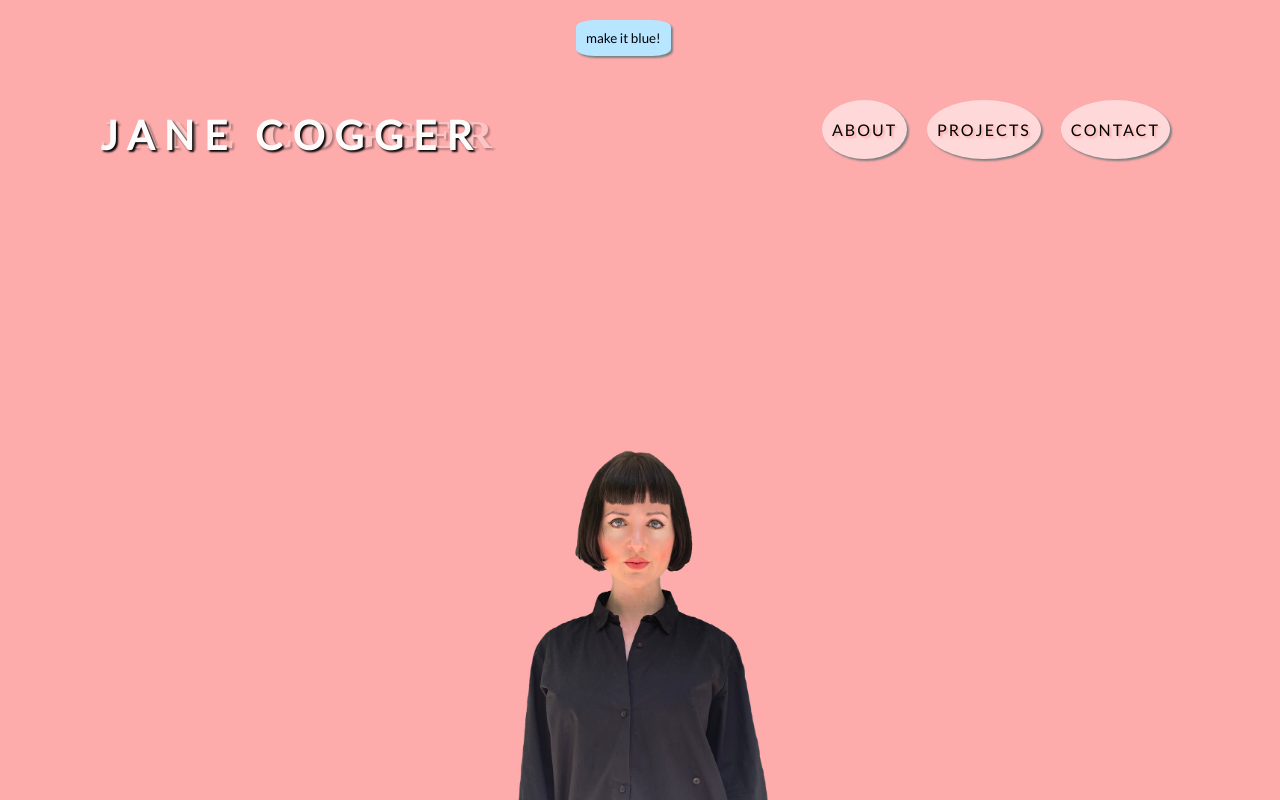
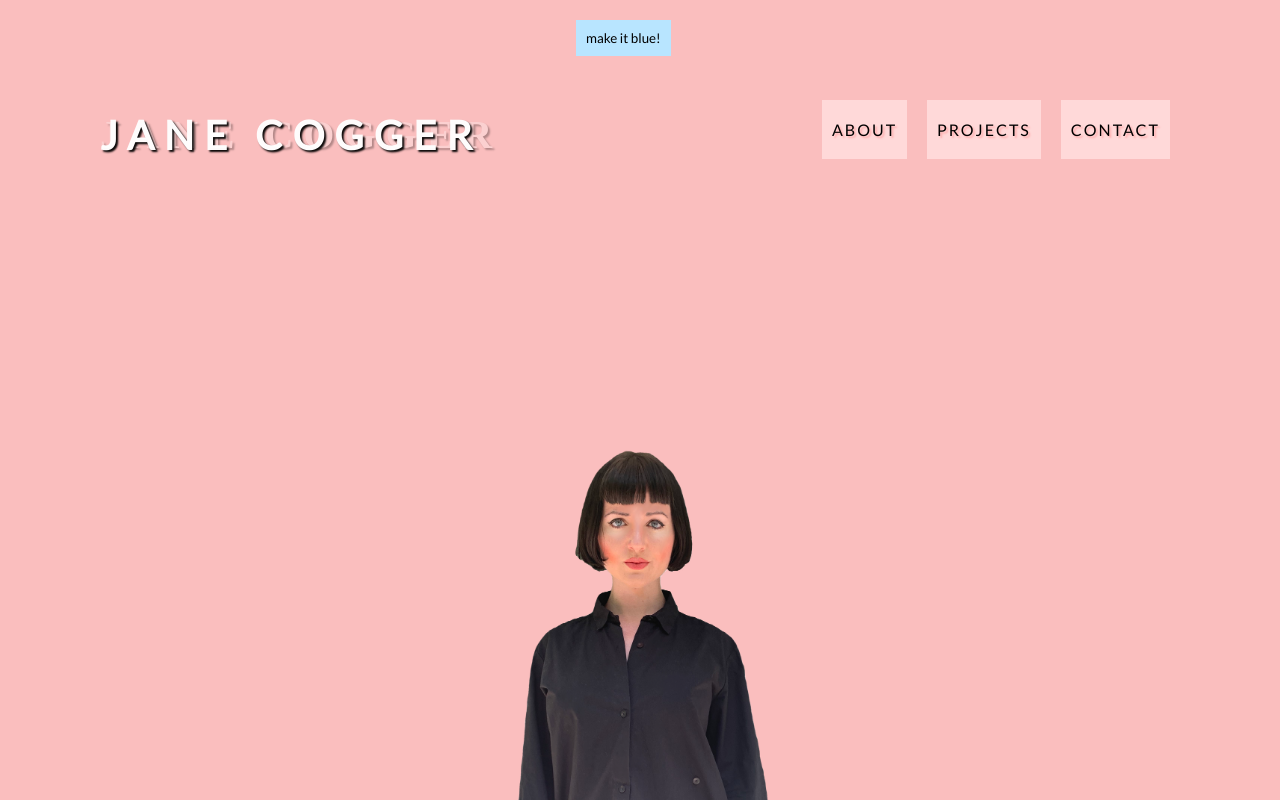
Before and after one commit to janemadonna/portfolio, a React (Create React App) app in the folder client/: page / in a window 1280 px wide. Built offline with nearby package versions, Linux system fonts and the light colour scheme; a web font is replaced by a local one.

Commit message:
unstyling

```diff
--- a/client/src/App.css
+++ b/client/src/App.css
@@ -1,6 +1,6 @@
 body {
   font-family: 'Lato', sans-serif;
-  background-color: rgb(253, 171, 171);
+  background-color: rgb(250, 190, 190);
   color: black;
   height: 100vh;
   background-size: cover;
@@ -11,8 +11,6 @@ button {
   /* background-color: rgb(255, 217, 217); */
   background-color: rgb(184, 229, 255);
   border: none;
-  box-shadow: 2px 2px 2px gray;
-  border-radius: 20%;
   padding: 10px;
   position: absolute;
   left: 45%;
@@ -42,16 +40,13 @@ button:focus {
   display: block;
   background-color: rgb(255, 217, 217);
   padding: 20px 10px;
-  border-radius: 50%;
   /* border: 1px solid black; */
-  box-shadow: 2px 2px 2px gray;
   text-shadow: 2px 2px 2px rgb(253, 171, 171);
   letter-spacing: 2px;
 }
 .nav-link:hover {
   /* color: rgb(253, 171, 171); */
   background-color: white;
-  transform: scale(1.1);
   text-shadow: 2px 2px 2px rgb(255, 217, 217);
   font-family: 'Rouge Script', cursive;
 }
@@ -104,7 +99,6 @@ button:focus {
   flex-direction: column;
   align-items: center;
   /* border: 1px solid black; */
-  box-shadow: 2px 2px 2px gray;
   padding: 30px;
   margin: 20px;
   background-color: rgb(255, 217, 217);
@@ -139,7 +133,6 @@ a {
 .about img {
   width: 40%;
   margin: 20px;
-  box-shadow: 2px 2px 2px gray;
   /* border: 1px solid black; */
 }
 
@@ -155,7 +148,6 @@ a {
   background-color: rgb(255, 217, 217);
   padding: 40px;
   /* border: 1px solid black; */
-  box-shadow: 2px 2px 2px gray;
   line-height: 30px;
   text-align: justify;
 }
--- a/client/src/App.js
+++ b/client/src/App.js
@@ -22,7 +22,9 @@ class App extends React.Component {
     return (
           <div className="App">
             <Helmet>
-              <style>{this.state.blue ? 'body { background-color: rgb(125, 179, 248); }' : null}</style>
+              <style>{this.state.blue ?
+              'body { background-color: rgb(155, 209, 278); }' :
+              null}</style>
             </Helmet>
             <Button toggle={this.toggle} blue={this.state.blue} />
             <Header blue={this.state.blue} />
```
